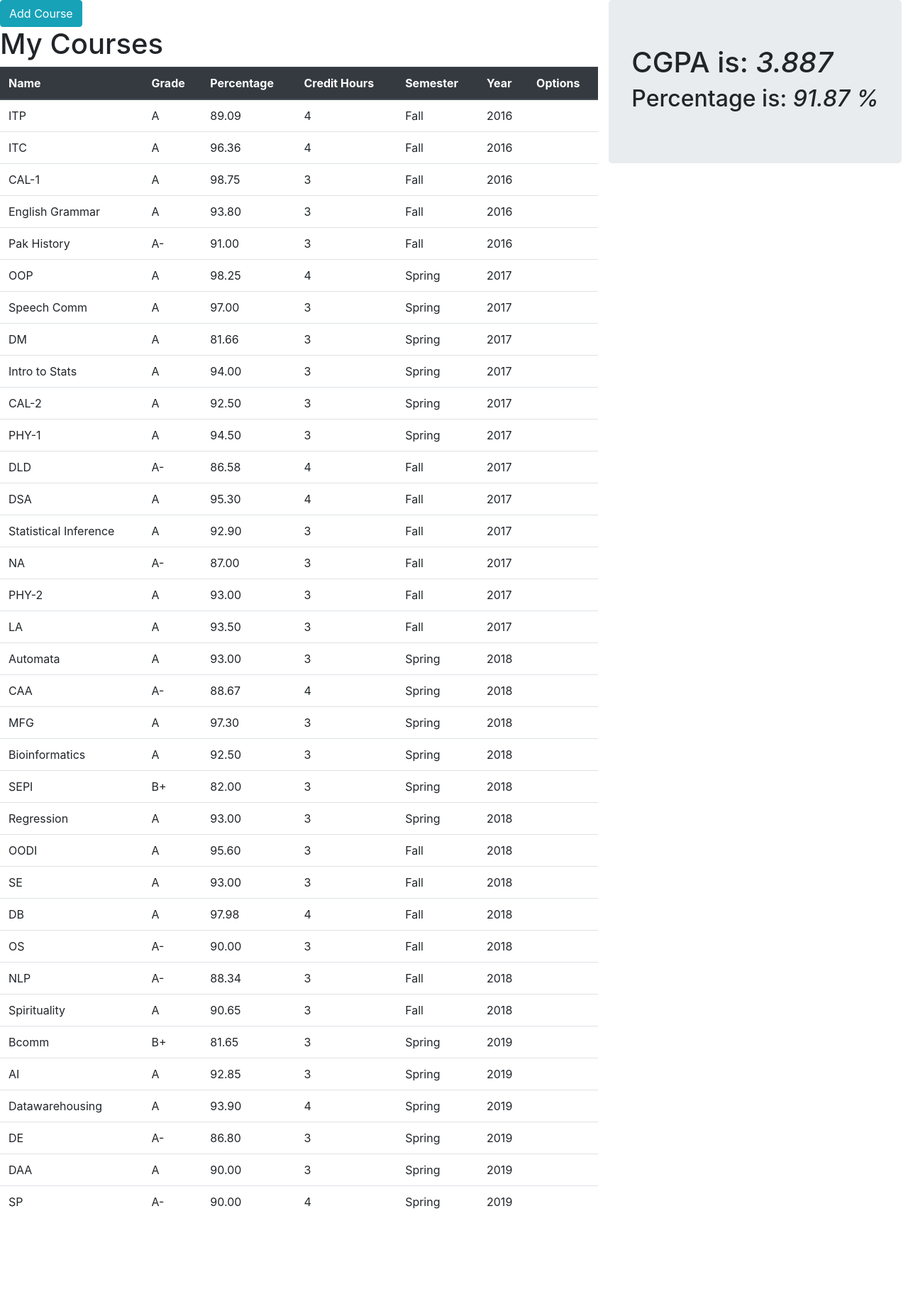
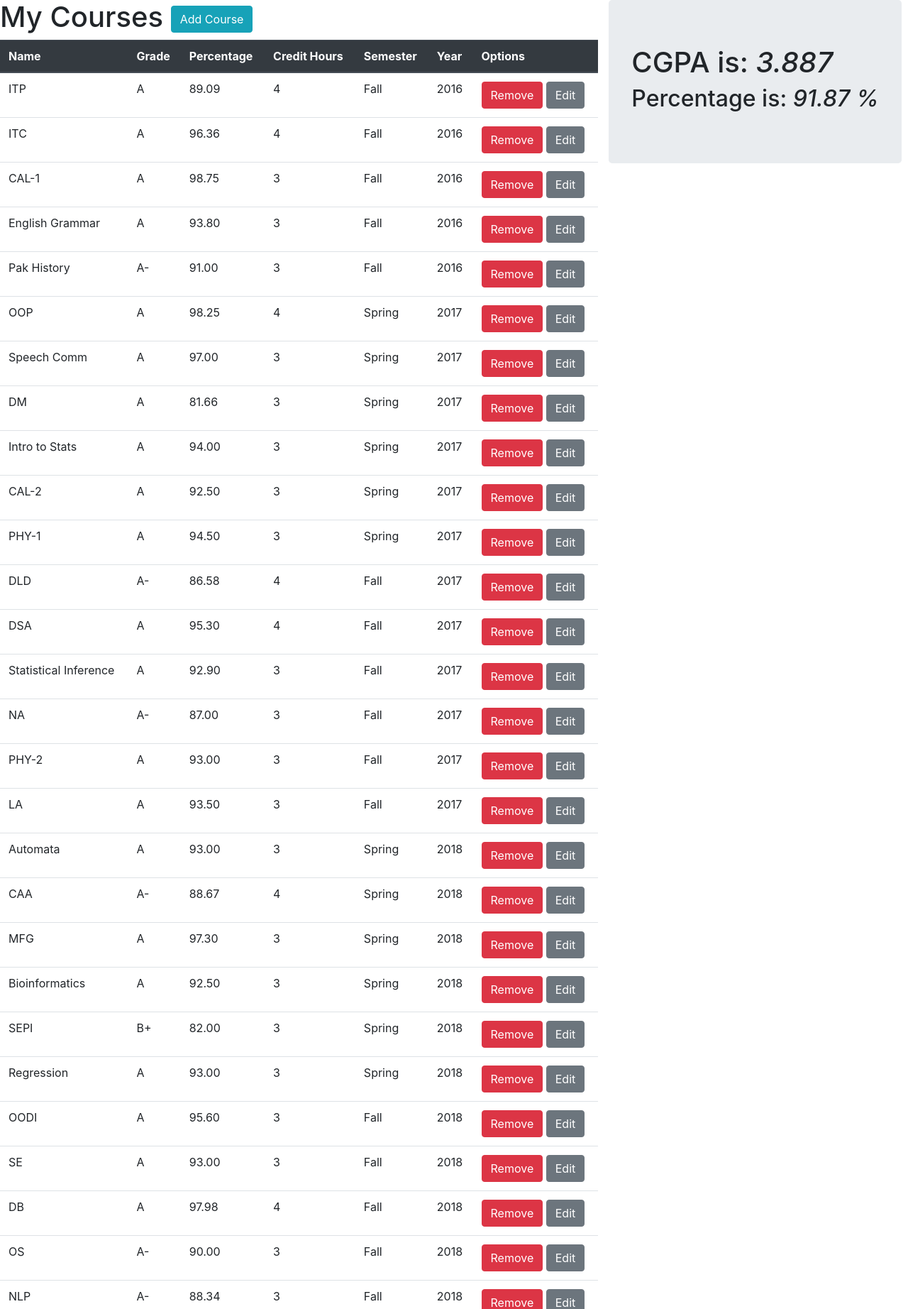
Before and after one commit to smsali97/course-gradebook, a Django app: page / in a window 1280 px wide. Shown: the top 1844 px of the page at 71% size. Before the commit the page ends 1703 px from the top, so only its background shows below. Run offline with Django 3.2, Linux system fonts and the light colour scheme; data comes from the database, SQL or seed files in the repository; both versions use the stored data as it was after the commit; some libraries are stand-ins or nearby versions.

Commit message:
Edit and Delete Working

```diff
--- a/my_gradebook/gradebook/templates/add_course.html
+++ b/my_gradebook/gradebook/templates/add_course.html
@@ -4,10 +4,35 @@
 
 <div class="col-md-8">
 
-<div class="pull-right">
-<button type="button" class="btn btn-info" data-toggle="modal"
-	data-target="#myModal">Add Course</button>
+{% if updatedForm %}
+<!-- Edit Modal -->
+<div id="myModal2" class="modal fade in" role="dialog">
+	<div class="modal-dialog">
+
+		<!-- Modal content-->
+		<div class="modal-content">
+			<div class="modal-header">
+				<h4 class="modal-title">Edit Course Grade Details</h4>
+				<button type="button" class="close" data-dismiss="modal">&times;</button>
+			</div>
+			<div class="modal-body">
+				<form method="POST" class="post-form">
+					{% csrf_token %} {{ updatedForm.as_p }}
+					<button type="submit" class="save btn btn-info">Save</button>
+				</form>
+
+				<div class="modal-footer"></div>
+			</div>
+
+		</div>
+	</div>
 </div>
+
+<script>
+$('#myModal2').modal('show');
+</script>
+{% endif %}
+
 
 <!-- Modal -->
 <div id="myModal" class="modal fade" role="dialog">
@@ -30,9 +55,12 @@
 
 		</div>
 	</div>
-	</div>
+</div>
 
-		<h1>My Courses</h1>
+
+		<h1>My Courses <button type="button" class="btn btn-info" data-toggle="modal"
+			data-target="#myModal">Add Course</button>
+		</h1>
 
 	<table class="table">
 		{% if courses %}
@@ -54,7 +82,10 @@
 			<td> {{ course.course_credit_hours }}</td>
 			<td> {{ course.course_semester }}</td>
 			<td>{{ course.course_year }}</td>
-			<td>{{ course.course_id }} </td>
+			<td>
+			<a href="/delete/{{ course.course_name }}" class="btn btn-danger">Remove</a>
+			<a href="/edit/{{ course.course_name }}" class="btn btn-secondary">Edit</a>
+			</td>
 			</tr>
 			{% endfor %}
 
--- a/my_gradebook/gradebook/urls.py
+++ b/my_gradebook/gradebook/urls.py
@@ -19,5 +19,8 @@ from django.urls.conf import include
 from . import views
 
 urlpatterns = [
-    path('',views.add_course, name='add_form')
+    path('',views.add_course, name='add_form'),
+    path('delete/<slug:course_name>',views.remove_course,name='remove_course'),
+    path('edit/<str:course_name>',views.edit_course,name='remove_course')
+
     ]
--- a/my_gradebook/gradebook/views.py
+++ b/my_gradebook/gradebook/views.py
@@ -22,17 +22,64 @@ def add_course(request):
     total_percentage = Course.objects.aggregate(total_percentage=Sum(F('course_pct')*F('course_credit_hours'),output_field=FloatField()))['total_percentage']
 
 
-
-    cgpa = round(total_grade_points / total_credit_hours,3)
-    pct = round(total_percentage / total_credit_hours,2)
+    if total_credit_hours is None:
+        cgpa = 'N/A'
+        pct = '0'
+    else:
+        cgpa = round(total_grade_points / total_credit_hours,3)
+        pct = round(total_percentage / total_credit_hours,2)
 
 
     return render(request,'add_course.html',{'form':form, 'courses' : courses, 'cgpa': cgpa, 'pct' : pct})
 
-def remove_course(request, course_id):
-    course = get_object_or_404(Course, pk=course_id)
+def remove_course(request, course_name):
+    course = get_object_or_404(Course, pk=course_name)
     course.delete()
-
     form = CourseForm()
     courses = Course.objects.all()
-    return render(request,'add_course.html',{'form':form, 'courses' : courses})
+
+    total_credit_hours = Course.objects.aggregate(total_credit_hours=Sum(F('course_credit_hours')))['total_credit_hours']
+    total_grade_points = Course.objects.aggregate(total_grade_points=Sum(F('course_grade_points')*F('course_credit_hours'),output_field=FloatField()))['total_grade_points']
+    total_percentage = Course.objects.aggregate(total_percentage=Sum(F('course_pct')*F('course_credit_hours'),output_field=FloatField()))['total_percentage']
+
+    if total_credit_hours is None:
+        cgpa = 'N/A'
+        pct = '0'
+    else:
+        cgpa = round(total_grade_points / total_credit_hours,3)
+        pct = round(total_percentage / total_credit_hours,2)
+
+
+
+    return render(request,'add_course.html',{'form':form, 'courses' : courses, 'cgpa': cgpa, 'pct' : pct})
+
+def edit_course(request, course_name):
+    course = get_object_or_404(Course, pk=course_name)
+    if request.method == 'POST':
+        course.delete()
+        form = CourseForm(request.POST)
+        if form.is_valid():
+            form.save()
+    else:
+        updatedForm = CourseForm(instance=course)
+    form = CourseForm()
+
+
+
+    courses = Course.objects.all()
+    total_credit_hours = Course.objects.aggregate(total_credit_hours=Sum(F('course_credit_hours')))['total_credit_hours']
+    total_grade_points = Course.objects.aggregate(total_grade_points=Sum(F('course_grade_points')*F('course_credit_hours'),output_field=FloatField()))['total_grade_points']
+    total_percentage = Course.objects.aggregate(total_percentage=Sum(F('course_pct')*F('course_credit_hours'),output_field=FloatField()))['total_percentage']
+
+
+    if total_credit_hours is None:
+        cgpa = 'N/A'
+        pct = '0'
+    else:
+        cgpa = round(total_grade_points / total_credit_hours,3)
+        pct = round(total_percentage / total_credit_hours,2)
+
+    if request.method == 'POST':
+        return render(request,'add_course.html',{'form':form, 'courses' : courses, 'cgpa': cgpa, 'pct' : pct})
+    else:
+        return render(request,'add_course.html',{'form':form, 'courses' : courses, 'cgpa': cgpa, 'pct' : pct, 'updatedForm' : updatedForm})
```
Also changed, not shown: my_gradebook/db.sqlite3.
